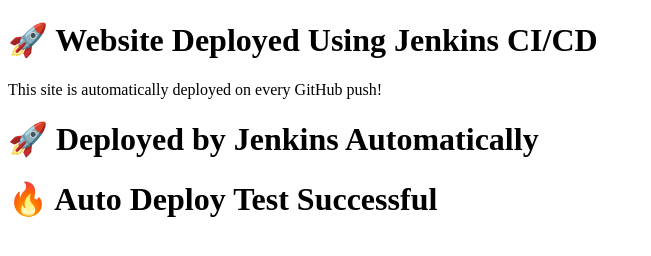
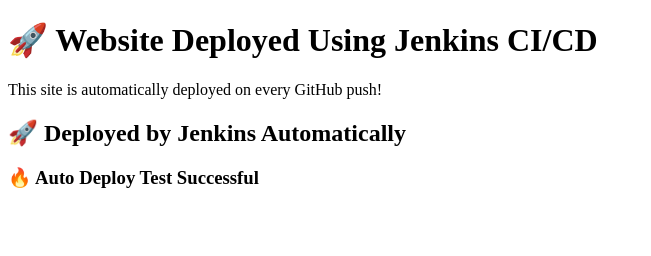
Before and after one commit to pranavnigade123/jenkins-project, a plain HTML site: page index.html in a window 1280 px wide. Shown: the whole page, without its empty margins (0-651 px from the left). Drawn offline with Linux system fonts and the light colour scheme.

Commit message:
Update headings for better hierarchy in index.html

```diff
--- a/index.html
+++ b/index.html
@@ -1,13 +1,13 @@
 <!DOCTYPE html>
 <html>
 <head>
+    <meta charset="UTF-8">
     <title>Jenkins CI/CD Demo</title>
 </head>
 <body>
     <h1>🚀 Website Deployed Using Jenkins CI/CD</h1>
     <p>This site is automatically deployed on every GitHub push!</p>
-    <h1>🚀 Deployed by Jenkins Automatically</h1>
-    <h1>🔥 Auto Deploy Test Successful</h1>
-
+    <h2>🚀 Deployed by Jenkins Automatically</h2>
+    <h3>🔥 Auto Deploy Test Successful</h3>
 </body>
 </html>
```
